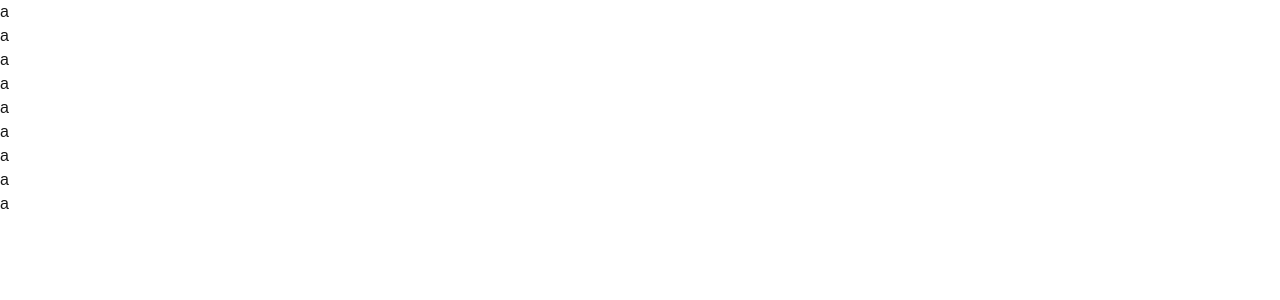
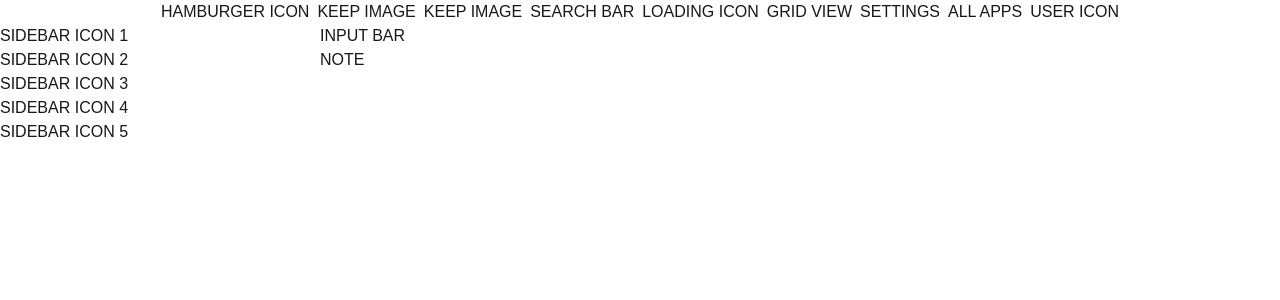
Before and after one commit to cocomelonjuice/My-Button, a Next.js app: page / in a window 1280 px wide. Shown: the top 300 px of the page. Built offline with nearby package versions, Linux system fonts and the light colour scheme.

Commit message:
Update project structure

```diff
--- a/src/app/page.tsx
+++ b/src/app/page.tsx
@@ -3,31 +3,36 @@ import Image from "next/image";
 export default function Home() {
   return (
     <div>
-      <header className="">
-        <div>a</div>
-        <div>a</div>
-        <div>a</div>
-        <div>a</div>
-        <div>a</div>
-        <div>a</div>
-        <div>a</div>
-        <div>a</div>
-        <div>a</div>
+
+      {/* The goal is clone UI, not functionalatiy */}
+      {/* 1 - mobile responsive - text size -  conatiner witdh, height */}
+      {/* 2 - write everything on 1 page first, then split into components when done */}
+
+      <header className="flex items-center justify-center gap-2">
+        <div>HAMBURGER ICON</div>
+        <div>KEEP IMAGE</div>
+        <div>KEEP IMAGE</div>
+        <div>SEARCH BAR</div>
+        <div>LOADING ICON</div>
+        <div>GRID VIEW</div>
+        <div>SETTINGS</div>
+        <div>ALL APPS</div>
+        <div>USER ICON</div>
       </header>
 
-      <main>
+      <main className = "flex">
 
-        <div>
-          <div></div>
-          <div></div>
-          <div></div>
-          <div></div>
-          <div></div>
+        <div className = "w-1/4">
+          <div>SIDEBAR ICON 1</div>
+          <div>SIDEBAR ICON 2</div>
+          <div>SIDEBAR ICON 3</div>
+          <div>SIDEBAR ICON 4</div>
+          <div>SIDEBAR ICON 5</div>
         </div>
 
-        <div>
-          <div></div>
-          <div></div>
+        <div className = "w-3/4">
+          <div>INPUT BAR</div>
+          <div>NOTE</div>
         </div>
 
       </main>
--- a/tailwind.config.ts
+++ b/tailwind.config.ts
@@ -8,10 +8,10 @@ const config: Config = {
   ],
   theme: {
     extend: {
-      colors: {
+      /*colors: {
         background: "var(--background)",
         foreground: "var(--foreground)",
-      },
+      },*/
     },
   },
   plugins: [],
```
